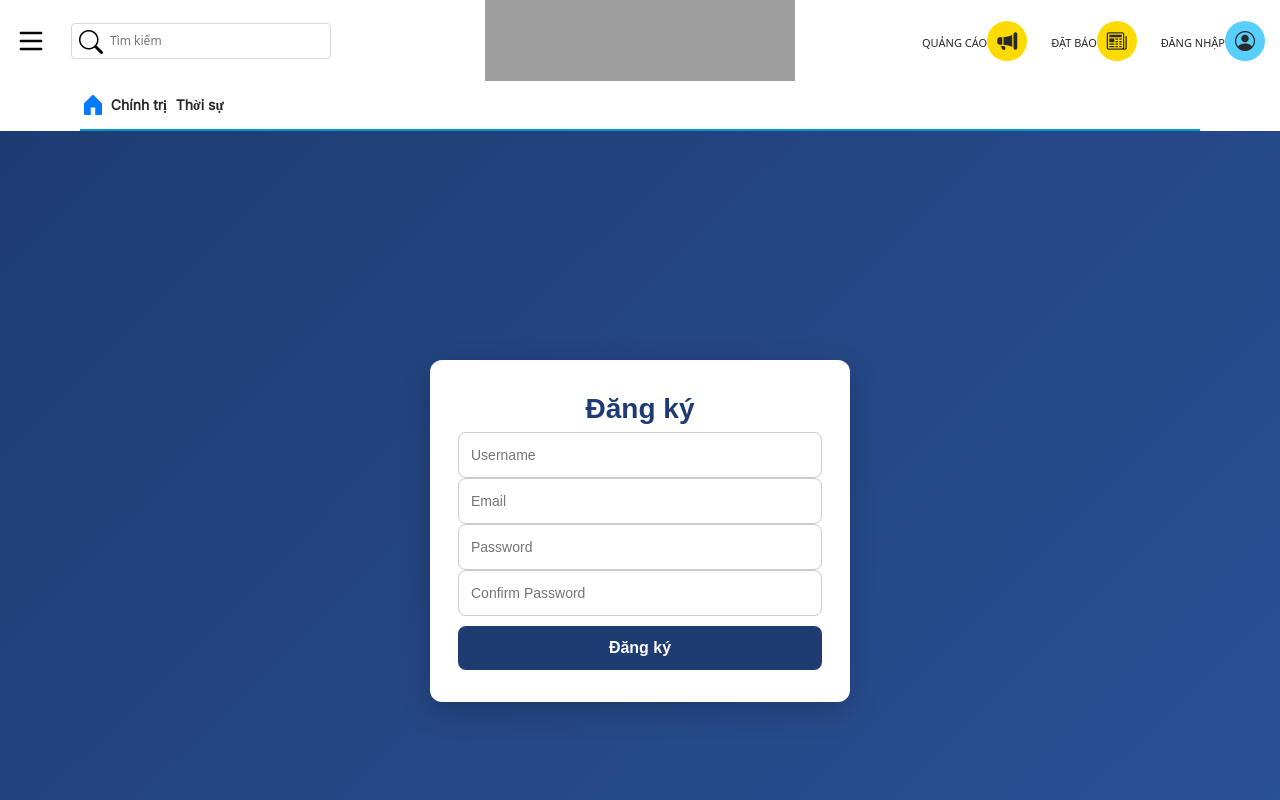
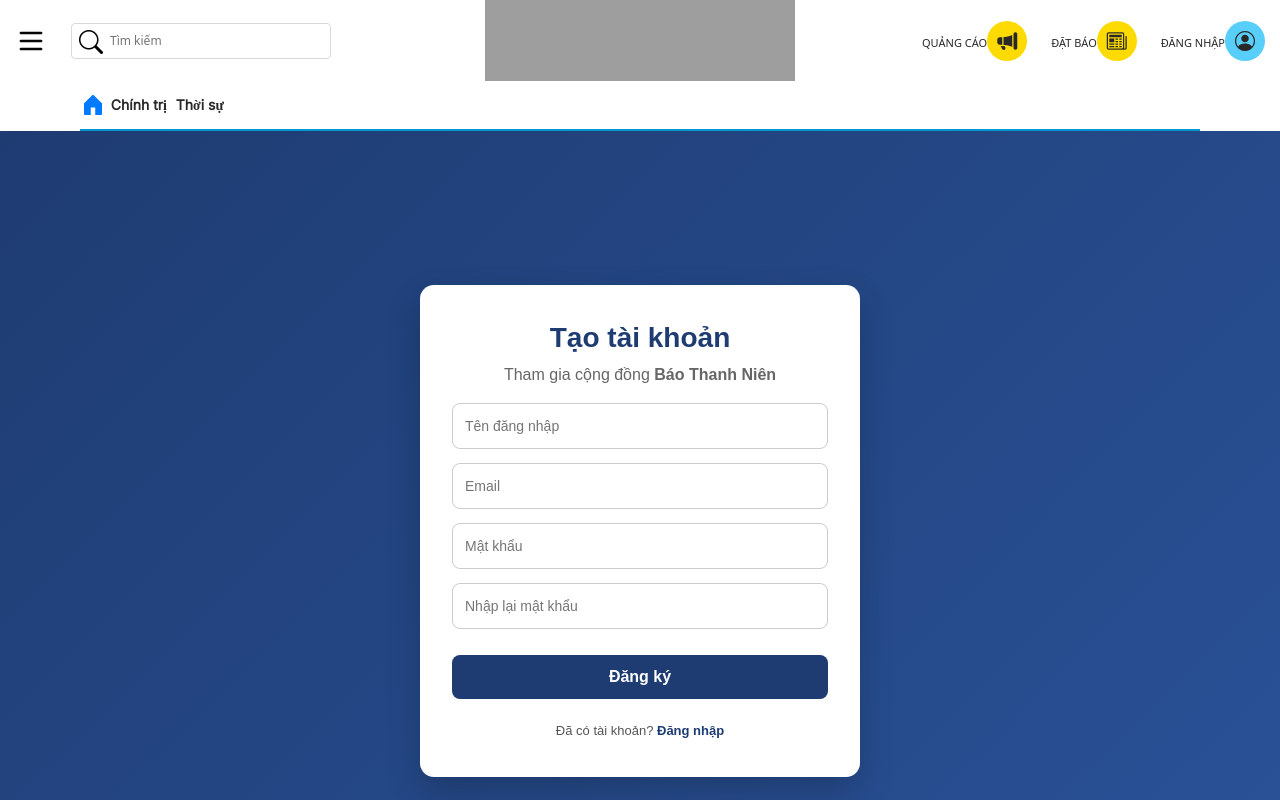
Before and after one commit to LeThanhHai071/LapTrinhFrontEnd_T.Long, a React (Vite) app in the folder frontend/: page /register in a window 1280 px wide. Shown: the top 800 px of the page. Built offline with nearby package versions, Linux system fonts and the light colour scheme; grey boxes are pictures that could not be loaded; a web font is replaced by a local one.

Commit message:
design login and register MD5

```diff
--- a/frontend/package.json
+++ b/frontend/package.json
@@ -15,6 +15,7 @@
     "axios": "^1.13.2",
     "bootstrap": "^5.3.8",
     "bootstrap-icons": "^1.13.1",
+    "crypto-js": "^4.2.0",
     "react": "^19.2.0",
     "react-bootstrap": "^2.10.10",
     "react-dom": "^19.2.0",
--- a/frontend/src/login.css
+++ b/frontend/src/login.css
@@ -98,7 +98,7 @@ html, body {
 
 /* Footer */
 .login-footer {
-  margin-top: 20px;
+  margin-top: 22px;
   text-align: center;
   font-size: 13px;
   color: #555;
@@ -106,8 +106,8 @@ html, body {
 
 .login-footer a {
   color: #1e3c72;
+  font-weight: 600;
   text-decoration: none;
-  font-weight: 500;
 }
 
 .login-footer a:hover {
--- a/frontend/src/login.jsx
+++ b/frontend/src/login.jsx
@@ -1,10 +1,10 @@
 import React, { useState } from "react";
-import { Link, useNavigate } from "react-router-dom";
+import { Link } from "react-router-dom";
 import { login } from "./services/authService";
+import { md5Hash } from "./utils/hashUtils";
 import "./login.css";
 
 export default function Login() {
-  const navigate = useNavigate();
   const [form, setForm] = useState({
     username: "",
     password: ""
@@ -16,9 +16,17 @@ export default function Login() {
 
   const handleSubmit = async (e) => {
     e.preventDefault();
+
+    // MD5 password
+    const payload = {
+      username: form.username,
+      password: md5Hash(form.password)
+    };
+
     try {
-      const res = await login(form);
+      const res = await login(payload);
       alert(res.data.message);
+
       localStorage.setItem("user", JSON.stringify(res.data.user));
       window.location.href = "/";
     } catch (err) {
--- /dev/null
+++ b/frontend/src/register.css
@@ -0,0 +1,111 @@
+/* ===== Page ===== */
+.register-page {
+  min-height: 100vh;
+  background: linear-gradient(135deg, #1e3c72, #2a5298);
+  display: flex;
+  justify-content: center;
+  align-items: center;
+  font-family: Arial, Helvetica, sans-serif;
+  padding: 16px; /* mobile safe */
+}
+
+/* ===== Card ===== */
+.register-card {
+  width: 100%;
+  max-width: 440px;
+  background: #fff;
+  padding: 36px 32px;
+  border-radius: 14px;
+  box-shadow: 0 15px 35px rgba(0, 0, 0, 0.2);
+  animation: fadeUp 0.4s ease;
+}
+
+/* ===== Text ===== */
+.register-title {
+  text-align: center;
+  font-size: 28px;
+  font-weight: 700;
+  color: #1e3c72;
+  margin-bottom: 6px;
+}
+
+.register-subtitle {
+  text-align: center;
+  font-size: 14px;
+  color: #666;
+  margin-bottom: 28px;
+}
+
+/* ===== Form ===== */
+.register-form {
+  display: flex;
+  flex-direction: column;
+  gap: 14px;
+}
+
+.register-form input {
+  width: 100%;
+  padding: 12px;
+  border-radius: 8px;
+  border: 1px solid #ccc;
+  font-size: 14px;
+  outline: none;
+  transition: border-color 0.2s, box-shadow 0.2s;
+}
+
+.register-form input:focus {
+  border-color: #1e3c72;
+  box-shadow: 0 0 0 2px rgba(30, 60, 114, 0.15);
+}
+
+/* ===== Button ===== */
+.btn-register {
+  margin-top: 12px;
+  padding: 12px;
+  border-radius: 8px;
+  border: none;
+  background: #1e3c72;
+  color: #fff;
+  font-size: 16px;
+  font-weight: bold;
+  cursor: pointer;
+  transition: background 0.3s, transform 0.1s;
+}
+
+.btn-register:hover {
+  background: #16315d;
+}
+
+.btn-register:active {
+  transform: scale(0.98);
+}
+
+/* ===== Footer ===== */
+.register-footer {
+  margin-top: 22px;
+  text-align: center;
+  font-size: 13px;
+  color: #555;
+}
+
+.register-footer a {
+  color: #1e3c72;
+  font-weight: 600;
+  text-decoration: none;
+}
+
+.register-footer a:hover {
+  text-decoration: underline;
+}
+
+/* ===== Animation ===== */
+@keyframes fadeUp {
+  from {
+    opacity: 0;
+    transform: translateY(12px);
+  }
+  to {
+    opacity: 1;
+    transform: translateY(0);
+  }
+}
--- a/frontend/src/register.jsx
+++ b/frontend/src/register.jsx
@@ -1,7 +1,9 @@
 import React, { useState } from "react";
-import { useNavigate } from "react-router-dom";
+import { useNavigate, Link } from "react-router-dom";
 import { register } from "./services/authService";
-import "./login.css";
+import { validatePassword } from "./utils/passwordUtils";
+import { md5Hash } from "./utils/hashUtils";
+import "./register.css";
 
 export default function Register() {
   const navigate = useNavigate();
@@ -24,8 +26,21 @@ export default function Register() {
       return;
     }
 
+    if (!validatePassword(form.password)) {
+      alert(
+        "Mật khẩu phải ≥ 8 ký tự, gồm chữ hoa, chữ thường, số và ký tự đặc biệt"
+      );
+      return;
+    }
+
+    const payload = {
+      username: form.username,
+      email: form.email,
+      password: md5Hash(form.password)
+    };
+
     try {
-      const res = await register(form);
+      const res = await register(payload);
       alert(res.data.message);
       navigate("/login");
     } catch (err) {
@@ -34,24 +49,52 @@ export default function Register() {
   };
 
   return (
-    <div className="login-page">
-      <div className="login-card">
-        <h1 className="login-title">Đăng ký</h1>
+    <div className="register-page">
+      <div className="register-card">
+        <h1 className="register-title">Tạo tài khoản</h1>
+        <p className="register-subtitle">
+          Tham gia cộng đồng <b>Báo Thanh Niên</b>
+        </p>
 
-        <form className="login-form" onSubmit={handleSubmit}>
-          <input name="username" placeholder="Username" onChange={handleChange} required />
-          <input name="email" type="email" placeholder="Email" onChange={handleChange} required />
-          <input name="password" type="password" placeholder="Password" onChange={handleChange} required />
+        <form className="register-form" onSubmit={handleSubmit}>
           <input
-            name="confirmPassword"
-            type="password"
-            placeholder="Confirm Password"
+            name="username"
+            placeholder="Tên đăng nhập"
             onChange={handleChange}
             required
           />
 
-          <button className="btn-login">Đăng ký</button>
+          <input
+            name="email"
+            type="email"
+            placeholder="Email"
+            onChange={handleChange}
+            required
+          />
+
+          <input
+            name="password"
+            type="password"
+            placeholder="Mật khẩu"
+            onChange={handleChange}
+            required
+          />
+
+          <input
+            name="confirmPassword"
+            type="password"
+            placeholder="Nhập lại mật khẩu"
+            onChange={handleChange}
+            required
+          />
+
+          <button className="btn-register">Đăng ký</button>
         </form>
+
+        <div className="register-footer">
+          <span>Đã có tài khoản?</span>
+          <Link to="/login"> Đăng nhập</Link>
+        </div>
       </div>
     </div>
   );
--- /dev/null
+++ b/frontend/src/utils/hashUtils.js
@@ -0,0 +1,5 @@
+import CryptoJS from "crypto-js";
+
+export const md5Hash = (text) => {
+  return CryptoJS.MD5(text).toString();
+};
--- /dev/null
+++ b/frontend/src/utils/passwordUtils.js
@@ -0,0 +1,7 @@
+// Ít nhất 8 ký tự, hoa, thường, số, ký tự đặc biệt
+export const PASSWORD_REGEX =
+  /^(?=.*[a-z])(?=.*[A-Z])(?=.*\d)(?=.*[@$!%*?&])[A-Za-z\d@$!%*?&]{8,}$/;
+
+export const validatePassword = (password) => {
+  return PASSWORD_REGEX.test(password);
+};
```
Also changed, not shown: 1 other file (tests, documents, lock files or other folders).
